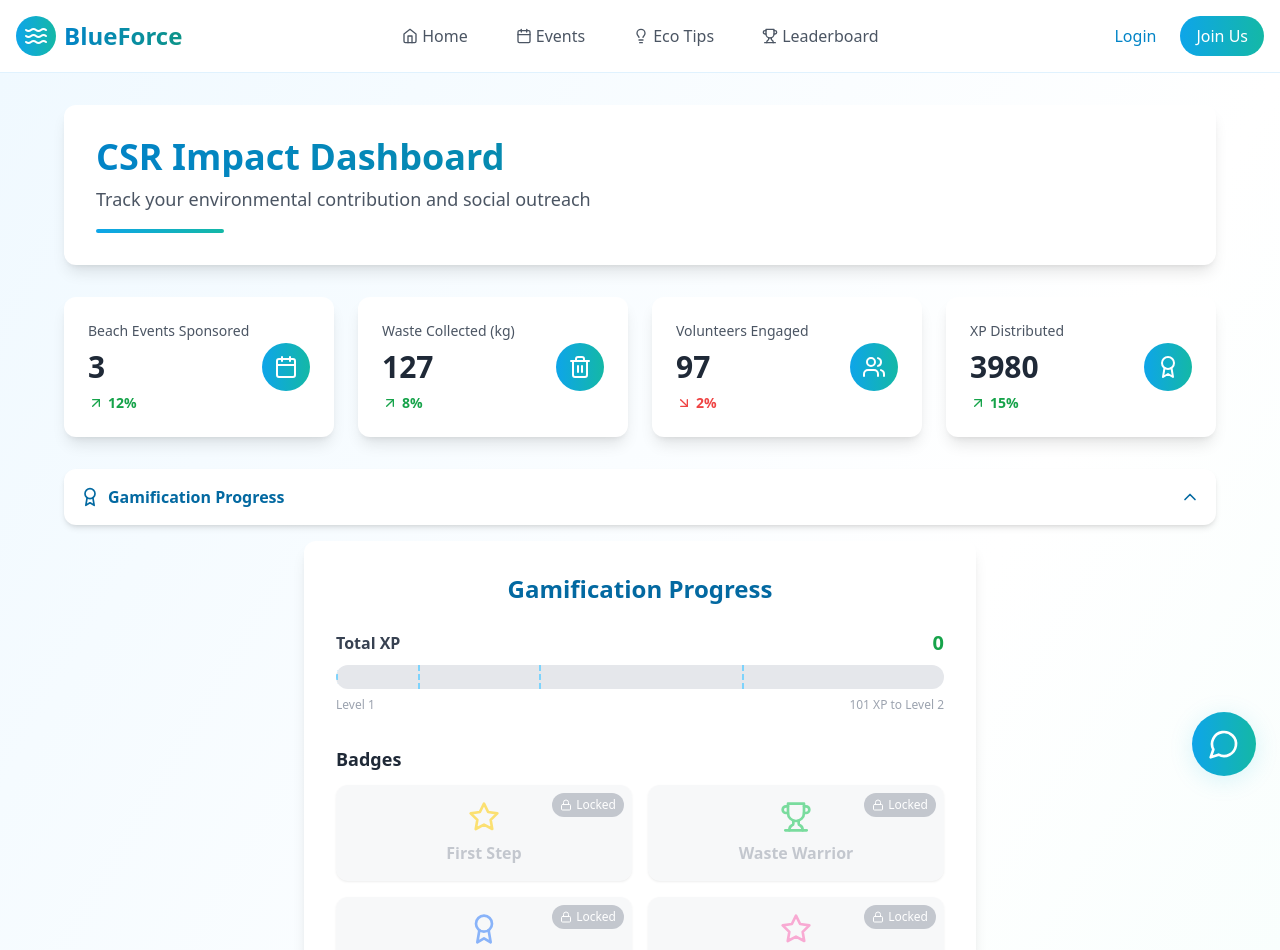
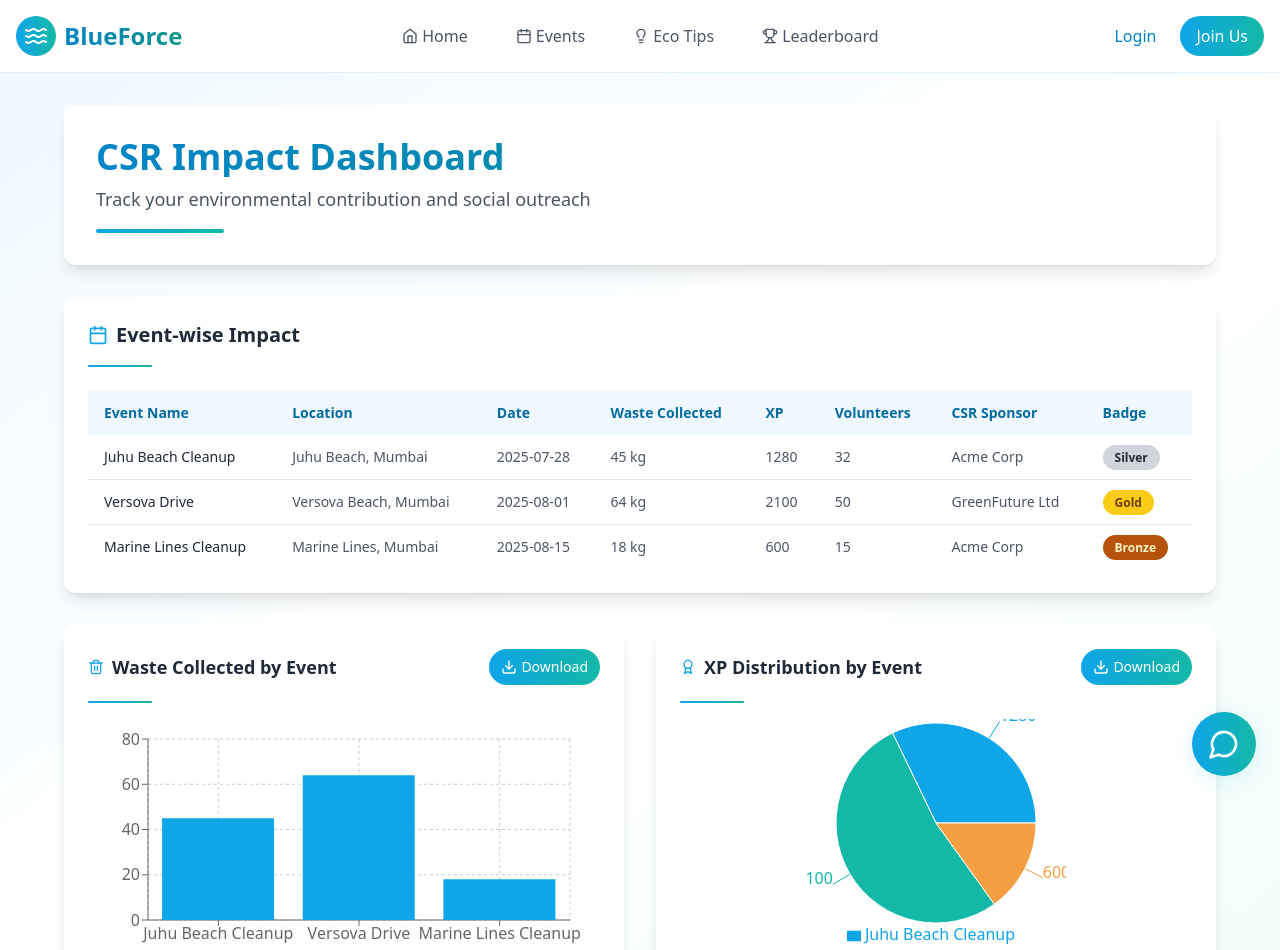
Before and after one commit to Aayush-Chawla/BlueForce, a React (Vite) app: page /csr-impact in a window 1280 px wide. Shown: the top 950 px of the page. Built offline with nearby package versions, Linux system fonts and the light colour scheme.

Commit message:
Updated the dashboard and the leadboard of the volunteer

```diff
--- a/src/pages/CSRImpact.jsx
+++ b/src/pages/CSRImpact.jsx
@@ -86,92 +86,9 @@ const CSRImpact = () => {
         </div>
       </div>
 
-      {/* KPI CARDS */}
-      <div className="container mx-auto max-w-6xl grid grid-cols-1 md:grid-cols-2 lg:grid-cols-4 gap-6 mb-8">
-        {/* Events Sponsored */}
-        <div className="bg-white rounded-xl shadow-lg p-6 hover:shadow-xl transition-shadow">
-          <div className="flex items-center justify-between">
-            <div>
-              <p className="text-sm text-gray-600 mb-2">Beach Events Sponsored</p>
-              <p className="text-3xl font-bold text-gray-800">{kpi.events}</p>
-              <span className="mt-2 flex items-center text-green-600 font-semibold text-sm">
-                {kpi.growth.events ? <ArrowUpRight className="w-4 h-4 mr-1" /> : <ArrowDownRight className="w-4 h-4 mr-1 text-red-500" />} 12%
-              </span>
-            </div>
-            <div className="p-3 bg-gradient-to-r from-sky-500 to-teal-500 rounded-full">
-              <Calendar className="w-6 h-6 text-white" />
-            </div>
-          </div>
-        </div>
-        {/* Waste Collected */}
-        <div className="bg-white rounded-xl shadow-lg p-6 hover:shadow-xl transition-shadow">
-          <div className="flex items-center justify-between">
-            <div>
-              <p className="text-sm text-gray-600 mb-2">Waste Collected (kg)</p>
-              <p className="text-3xl font-bold text-gray-800">{kpi.waste}</p>
-              <span className="mt-2 flex items-center text-green-600 font-semibold text-sm">
-                {kpi.growth.waste ? <ArrowUpRight className="w-4 h-4 mr-1" /> : <ArrowDownRight className="w-4 h-4 mr-1 text-red-500" />} 8%
-              </span>
-            </div>
-            <div className="p-3 bg-gradient-to-r from-sky-500 to-teal-500 rounded-full">
-              <Trash2 className="w-6 h-6 text-white" />
-            </div>
-          </div>
-        </div>
-        {/* Volunteers Engaged */}
-        <div className="bg-white rounded-xl shadow-lg p-6 hover:shadow-xl transition-shadow">
-          <div className="flex items-center justify-between">
-            <div>
-              <p className="text-sm text-gray-600 mb-2">Volunteers Engaged</p>
-              <p className="text-3xl font-bold text-gray-800">{kpi.volunteers}</p>
-              <span className="mt-2 flex items-center text-red-500 font-semibold text-sm">
-                {kpi.growth.volunteers ? <ArrowUpRight className="w-4 h-4 mr-1" /> : <ArrowDownRight className="w-4 h-4 mr-1" />} 2%
-              </span>
-            </div>
-            <div className="p-3 bg-gradient-to-r from-sky-500 to-teal-500 rounded-full">
-              <Users className="w-6 h-6 text-white" />
-            </div>
-          </div>
-        </div>
-        {/* XP Distributed */}
-        <div className="bg-white rounded-xl shadow-lg p-6 hover:shadow-xl transition-shadow">
-          <div className="flex items-center justify-between">
-            <div>
-              <p className="text-sm text-gray-600 mb-2">XP Distributed</p>
-              <p className="text-3xl font-bold text-gray-800">{kpi.xp}</p>
-              <span className="mt-2 flex items-center text-green-600 font-semibold text-sm">
-                {kpi.growth.xp ? <ArrowUpRight className="w-4 h-4 mr-1" /> : <ArrowDownRight className="w-4 h-4 mr-1 text-red-500" />} 15%
-              </span>
-            </div>
-            <div className="p-3 bg-gradient-to-r from-sky-500 to-teal-500 rounded-full">
-              <Award className="w-6 h-6 text-white" />
-            </div>
-          </div>
-        </div>
-      </div>
 
-      {/* Gamification Panel Toggle */}
-      <div className="container mx-auto max-w-6xl mb-8">
-        <button
-          onClick={() => setShowGamification(!showGamification)}
-          className="w-full bg-white rounded-xl shadow-md p-4 flex items-center justify-between hover:bg-sky-50 transition-colors"
-        >
-          <span className="font-semibold text-sky-700 flex items-center">
-            <Award className="w-5 h-5 mr-2" />
-            Gamification Progress
-          </span>
-          {showGamification ?
-            <ChevronUp className="w-5 h-5 text-sky-700" /> :
-            <ChevronDown className="w-5 h-5 text-sky-700" />}
-        </button>
 
-        {/* Gamification Panel - Collapsible */}
-        {showGamification && (
-          <div className="animate-fade-in transition-opacity duration-700 mt-4">
-            <GamificationPanel />
-          </div>
-        )}
-      </div>
+
       {/* EVENT IMPACT TABLE */}
       <div className="container mx-auto max-w-6xl bg-white rounded-xl shadow-lg p-6 mb-8 overflow-x-auto">
         <h2 className="text-xl font-bold text-gray-800 mb-4 flex items-center">
@@ -231,15 +148,15 @@ const CSRImpact = () => {
             </button>
           </div>
           <div className="h-0.5 w-16 bg-gradient-to-r from-sky-500 to-teal-500 rounded-full mb-4 self-start"></div>
-          <div ref={barChartRef} className="w-full h-[260px]">
-            <ResponsiveContainer width="100%" height="100%">
-              <BarChart data={events} margin={{ top: 20, right: 30, left: 20, bottom: 30 }}>
-                <CartesianGrid strokeDasharray="3 3" stroke="#f0f0f0" />
-                <XAxis dataKey="name" tick={{ fontSize: 12 }} tickLine={false} axisLine={{ stroke: '#e0e0e0' }} />
-                <YAxis tick={{ fontSize: 12 }} tickLine={false} axisLine={{ stroke: '#e0e0e0' }} />
-                <Tooltip cursor={{ fill: 'rgba(14, 165, 233, 0.1)' }} />
-                <Legend wrapperStyle={{ paddingTop: 10 }} />
-                <Bar dataKey="wasteCollected" fill="#0ea5e9" name="Waste Collected (kg)" radius={[4, 4, 0, 0]} />
+          <div ref={barChartRef} className="w-full">
+            <ResponsiveContainer width="100%" height={260}>
+              <BarChart data={events} margin={{ top: 20, right: 30, left: 0, bottom: 5 }}>
+                <CartesianGrid strokeDasharray="3 3" />
+                <XAxis dataKey="name" />
+                <YAxis />
+                <Tooltip />
+                <Legend />
+                <Bar dataKey="wasteCollected" fill="#0ea5e9" name="Waste Collected (kg)" />
               </BarChart>
             </ResponsiveContainer>
           </div>
@@ -259,9 +176,9 @@ const CSRImpact = () => {
             </button>
           </div>
           <div className="h-0.5 w-16 bg-gradient-to-r from-sky-500 to-teal-500 rounded-full mb-4 self-start"></div>
-          <div ref={pieChartRef} className="w-full h-[280px] flex justify-center">
-            <ResponsiveContainer width="100%" height="100%">
-              <PieChart margin={{ top: 10, right: 10, left: 10, bottom: 10 }}>
+          <div ref={pieChartRef} className="w-full flex justify-center">
+            <ResponsiveContainer width={260} height={280}>
+              <PieChart>
                 <Pie
                   data={events}
                   dataKey="xpDistributed"
@@ -269,17 +186,14 @@ const CSRImpact = () => {
                   cx="50%"
                   cy="50%"
                   outerRadius={100}
-                  innerRadius={40}
-                  paddingAngle={2}
-                  label={({ name, percent }) => `${name}: ${(percent * 100).toFixed(0)}%`}
-                  labelLine={false}
+                  label
                 >
                   {events.map((entry, index) => (
-                    <Cell key={`cell-xp-${index}`} fill={COLORS[index % COLORS.length]} stroke="#fff" strokeWidth={1} />
+                    <Cell key={`cell-xp-${index}`} fill={COLORS[index % COLORS.length]} />
                   ))}
                 </Pie>
-                <Tooltip formatter={(value) => [`${value} XP`, 'XP Distributed']} />
-                <Legend iconType="circle" layout="horizontal" verticalAlign="bottom" align="center" />
+                <Tooltip />
+                <Legend />
               </PieChart>
             </ResponsiveContainer>
           </div>
```
